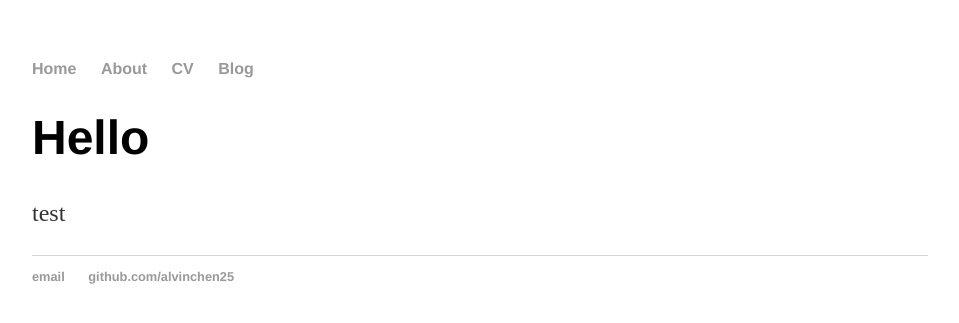
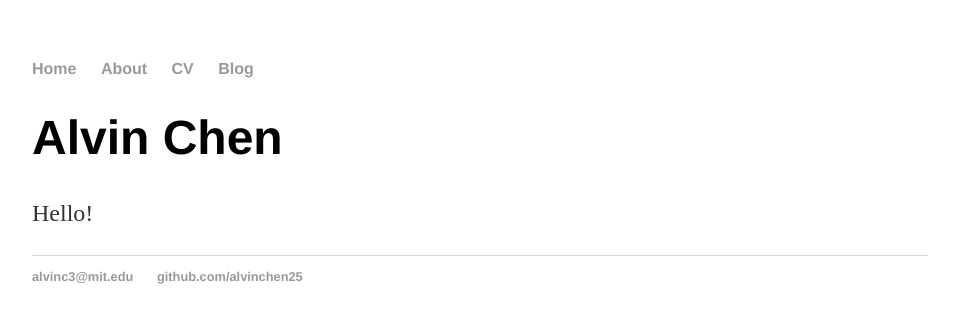
Before and after one commit to alvinchen25/alvinchen25.github.io, a Jekyll site: the page built from index.html, in a window 1280 px wide. Shown: the top 323 px of the page, without its empty margins (160-1119 px from the left). Built offline with Jekyll 4.4.1, drawn with Linux system fonts in a browser that asks for light colours.

Commit message:
Update index.html

```diff
--- a/index.html
+++ b/index.html
@@ -1,29 +1,8 @@
-<!DOCTYPE html>
-<html>
-	<head>
-		<title>Alvin Chen</title>
-		<link rel="stylesheet" type="text/css" href="/css/main.css">
-	</head>
-	<body>
-		<nav>
-    		<ul>
-        		<li><a href="/">Home</a></li>
-	        	<li><a href="/about">About</a></li>
-        		<li><a href="/cv">CV</a></li>
-        		<li><a href="/blog">Blog</a></li>
-    		</ul>
-		</nav>
-		<div class="container">
-    		<div class="blurb">
-        		<h1>Hello</h1>
-				<p>test</a></p>
-    		</div><!-- /.blurb -->
-		</div><!-- /.container -->
-		<footer>
-    		<ul>
-        		<li><a href="mailto:alvinc3@mit.edu">email</a></li>
-        		<li><a href="https://github.com/alvinchen25">github.com/alvinchen25</a></li>
-			</ul>
-		</footer>
-	</body>
-</html>
+---
+layout: default
+title: Alvin Chen
+---
+<div class="blurb">
+	<h1>Alvin Chen</h1>
+	<p>Hello!</p>
+</div><!-- /.blurb -->
```
